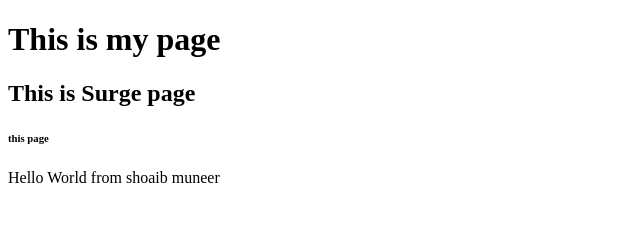
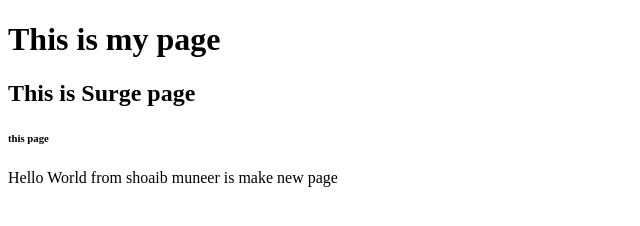
Before and after one commit to shoaib76/shoaib-bootcamp, a plain HTML site: page index.html in a window 1280 px wide. Shown: the whole page, without its empty margins (0-640 px from the left). Drawn offline with Linux system fonts and the light colour scheme.

Commit message:
update surgeindex

```diff
--- a/index.html
+++ b/index.html
@@ -8,6 +8,6 @@
     <h2> This is Surge page</h2>
     <h6> this page</h6>
     <div>
-        Hello World from shoaib muneer
+        Hello World from shoaib muneer is make new page
     </div>
 </html>
```
